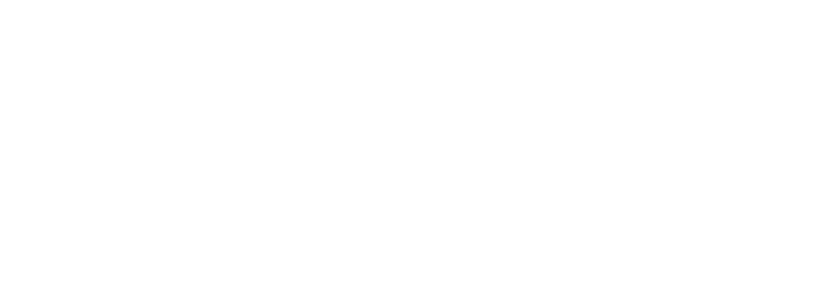
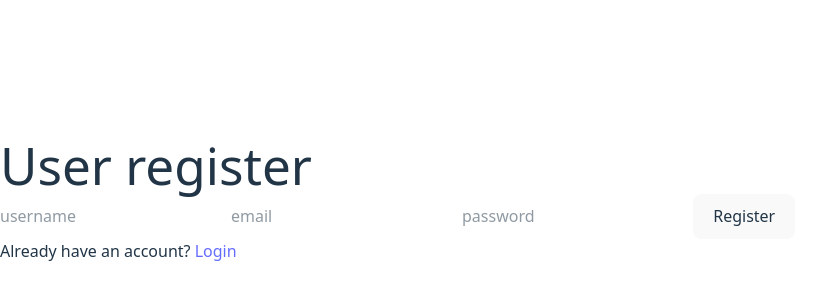
Before and after one commit to The-Raven001/task-dashboard, a React (Vite) app in the folder frontend/: page /register in a window 1280 px wide. Before the commit this address had no page. Shown: the part 200-500 px from the top of the page, without its empty margins (0-838 px from the left). Built offline with nearby package versions, Linux system fonts and the light colour scheme.

Commit message:
Created register page and connected it with the backend to register users. Simple version for development.

```diff
--- a/frontend/src/App.tsx
+++ b/frontend/src/App.tsx
@@ -2,6 +2,7 @@
 import  { Dashboard } from "./pages/Dashboard"
 import { ProtectedRoute } from "./components/ProtectedRoute";
 import { Login } from "./pages/Login";
+import { Register } from "./pages/Register";
 import DashboardLayout from "./layouts/DashboardLayout";
 
 function App() {
@@ -10,6 +11,10 @@
         <Route
         path="/login"
         element={<Login />} />
+        <Route
+        path="/register"
+        element={<Register />}
+        />
 
         <Route element={<ProtectedRoute />}>
          <Route element={<DashboardLayout />}>
--- a/frontend/src/pages/Register.tsx
+++ b/frontend/src/pages/Register.tsx
@@ -0,0 +1,83 @@
+import { useState } from "react";
+import { useAuth } from "../auth/AuthContext";
+import { Link, Navigate } from "react-router-dom"
+
+export function Register() {
+
+    const { isAuthenticated } = useAuth();
+
+    const [email, setEmail ] = useState("")
+    const [username, setUsername] = useState("")
+    const [password, setPassword] = useState("")
+    const [error, setError] = useState<string | null>(null);
+    const [loading, setLoading] = useState(false);
+
+    if (isAuthenticated) {
+        return <Navigate to="/dashboard" replace/>
+    }
+
+    const handleSubmit = async (event: React.FormEvent) => {
+        event.preventDefault();
+        setLoading(true)
+        setError(null)
+
+        try{
+        const response = await fetch("http://localhost:8000/users/", {
+            method: "POST",
+            headers: {
+                "Content-Type": "application/json",
+            },
+            body: JSON.stringify({
+                username,
+                email,
+                password,
+            })
+        })
+
+        if (!response.ok){
+            throw new Error("Failed to register")
+        }
+
+        console.log("USER CREATED!")
+
+        window.location.href = "/login"
+
+    } catch (err){
+        setError("Registration failed");
+    } finally {
+        setLoading(false);
+    };
+    }
+
+
+
+    return (
+        <div>
+            <h1>User register</h1>
+
+            <form onSubmit={handleSubmit}>
+
+                <input type="text"
+                placeholder="username"
+                value={username}
+                onChange={(event) => setUsername(event.target.value)} />
+
+                <input
+                type="email"
+                placeholder="email"
+                value={email}
+                onChange={(event) => setEmail(event.target.value)} />
+
+                <input type="password"
+                placeholder="password"
+                value={password}
+                onChange={(event) => setPassword(event.target.value)} />
+
+                <button type="submit" disabled={loading}
+                >{loading ? "Creating account..." : "Register"}</button>
+            </form>
+            {error && <p>{error}</p>}
+            <p>Already have an account? <Link to="/login">Login</Link></p>
+        </div>
+    );
+}
```
Also changed, not shown: 2 other files (tests, documents, lock files or other folders).
